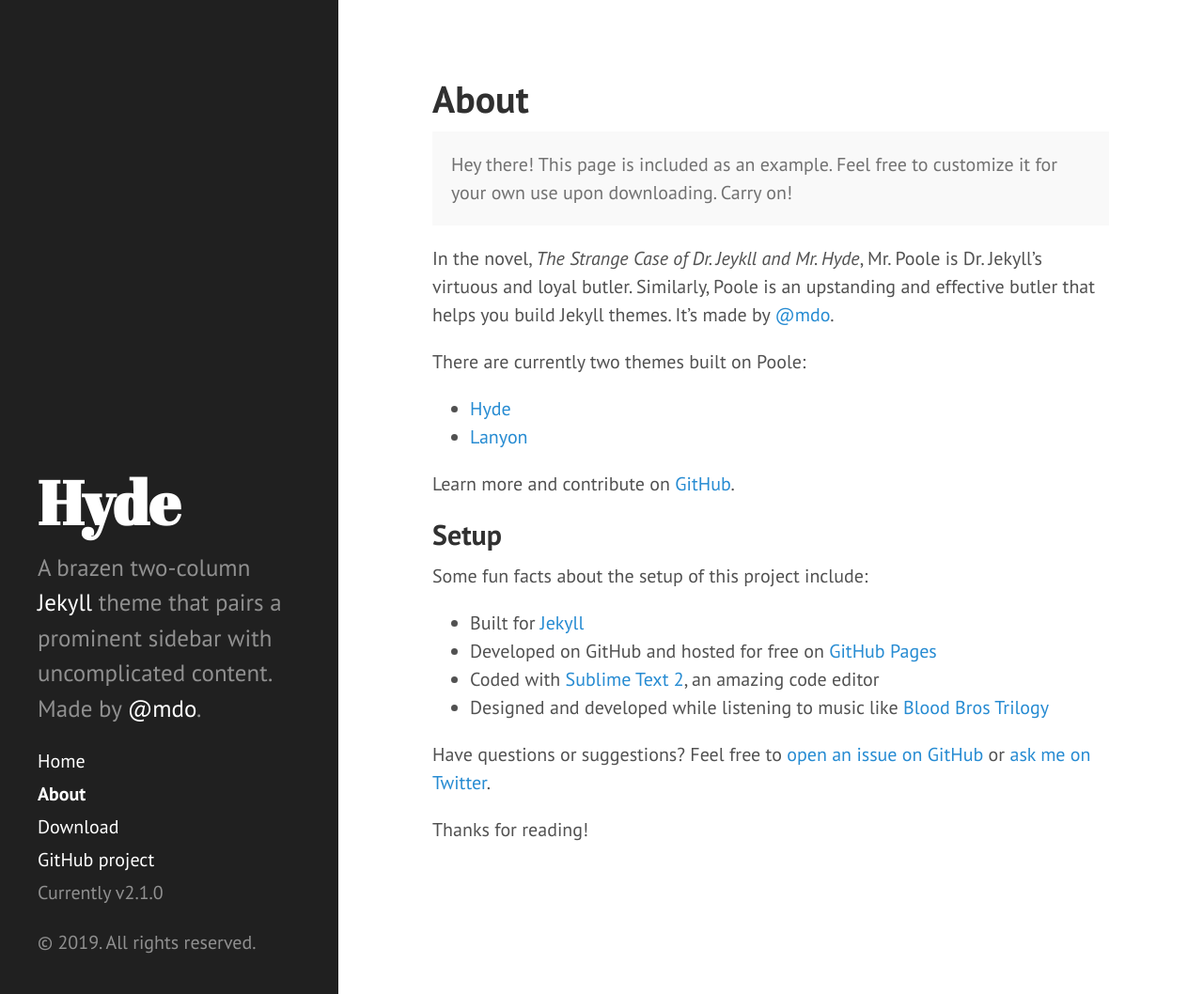
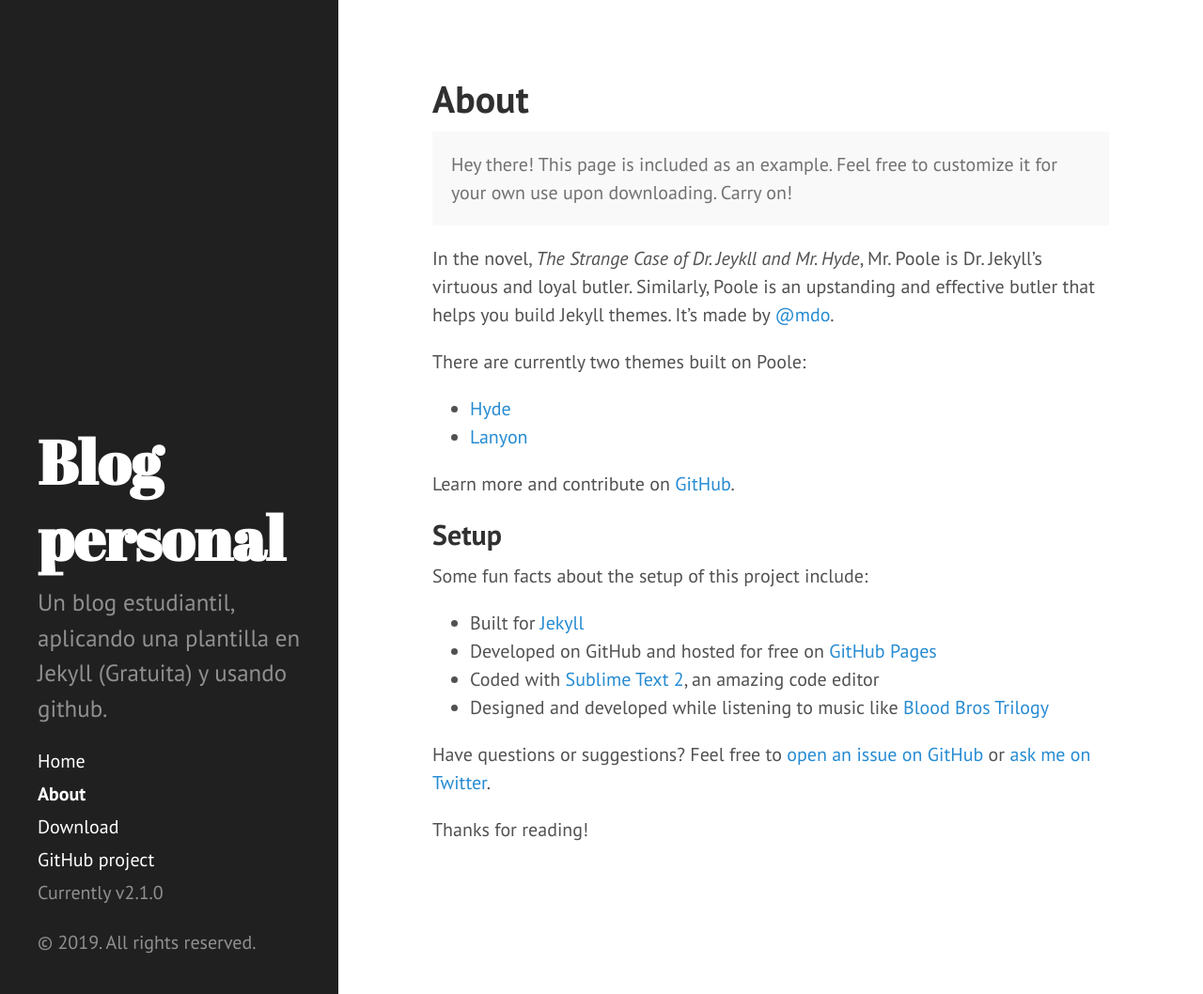
Before and after one commit to ErickTheurer/Pruebas-otra-vez, a Jekyll site: the page built from about.md, in a window 1280 px wide and 1058 px high. Shown: the whole window at 94% size. Built offline with Jekyll 4.4.1, drawn with Linux system fonts in a browser that asks for light colours; Markdown is read by kramdown in place of the engine named in the settings.

Commit message:
Update _config.yml

```diff
--- a/_config.yml
+++ b/_config.yml
@@ -7,9 +7,9 @@ permalink:        pretty
 relative_permalinks: false
 
 # Setup
-title:            Hyde
+title:            Blog personal
 tagline:          'A Jekyll theme'
-description:      'A brazen two-column <a href="http://jekyllrb.com" target="_blank">Jekyll</a> theme that pairs a prominent sidebar with uncomplicated content. Made by <a href="https://twitter.com/mdo" target="_blank">@mdo</a>.'
+description:      'Un blog estudiantil, aplicando una plantilla en Jekyll (Gratuita) y usando github.'
 url:              http://hyde.getpoole.com
 baseurl:          /
 
```
